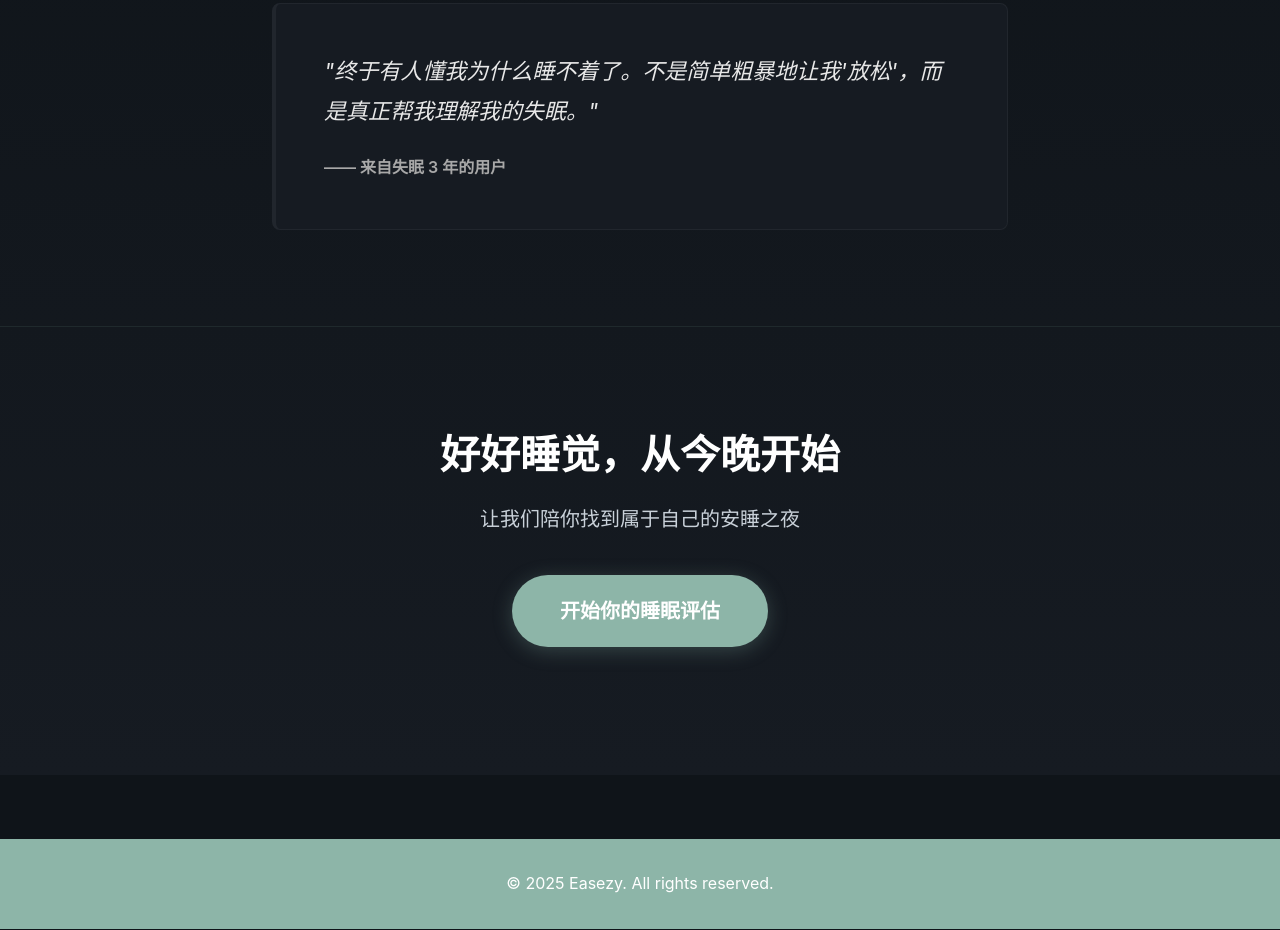
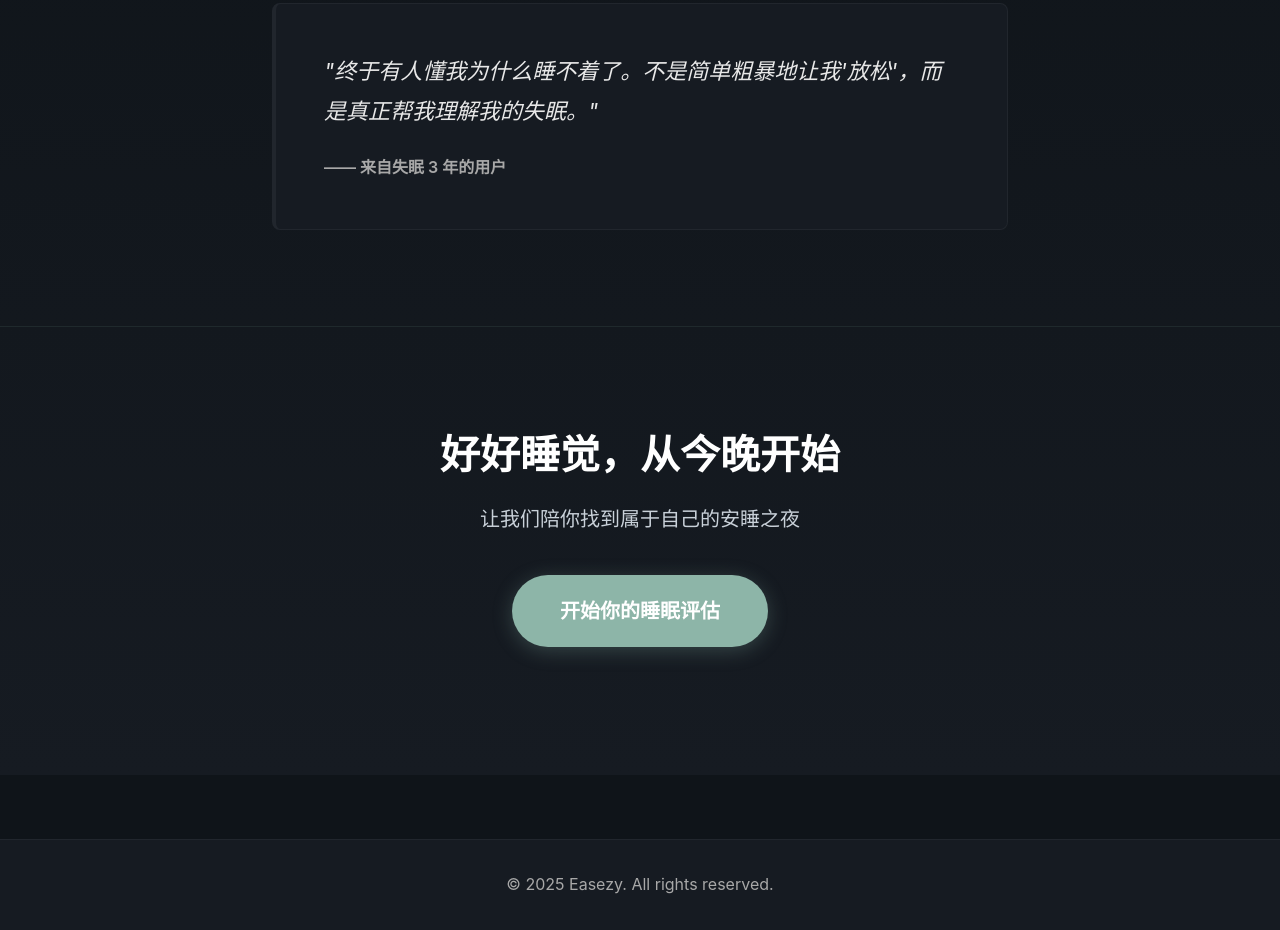
Before and after one commit to DoraZ-coder/sleep-helper-website, a website: page index.html in a window 1280 px wide. Shown: the part 2802-3732 px from the top of the page. Drawn offline with Linux system fonts and the light colour scheme; no server answers.

Commit message:
更新页脚为深色主题并修改版权年份为2026
- Footer背景改为深灰色 (#161b22)，与整体深色主题统一
- Footer文字颜色改为柔和灰色，更加协调
- 添加顶部边框分隔线
- 所有页面版权年份从2025更新为2026

🤖 Generated with [Claude Code](https://claude.com/claude-code)

Co-Authored-By: Claude Sonnet 4.5 <noreply@anthropic.com>

```diff
--- a/css/style.css
+++ b/css/style.css
@@ -1264,8 +1264,9 @@ main {
 
 /* 页脚 */
 footer {
-    background: var(--primary-color);
-    color: var(--white);
+    background: #161b22;
+    border-top: 1px solid #21262d;
+    color: var(--secondary-text);
     text-align: center;
     padding: 2rem 0;
     margin-top: 4rem;
```
